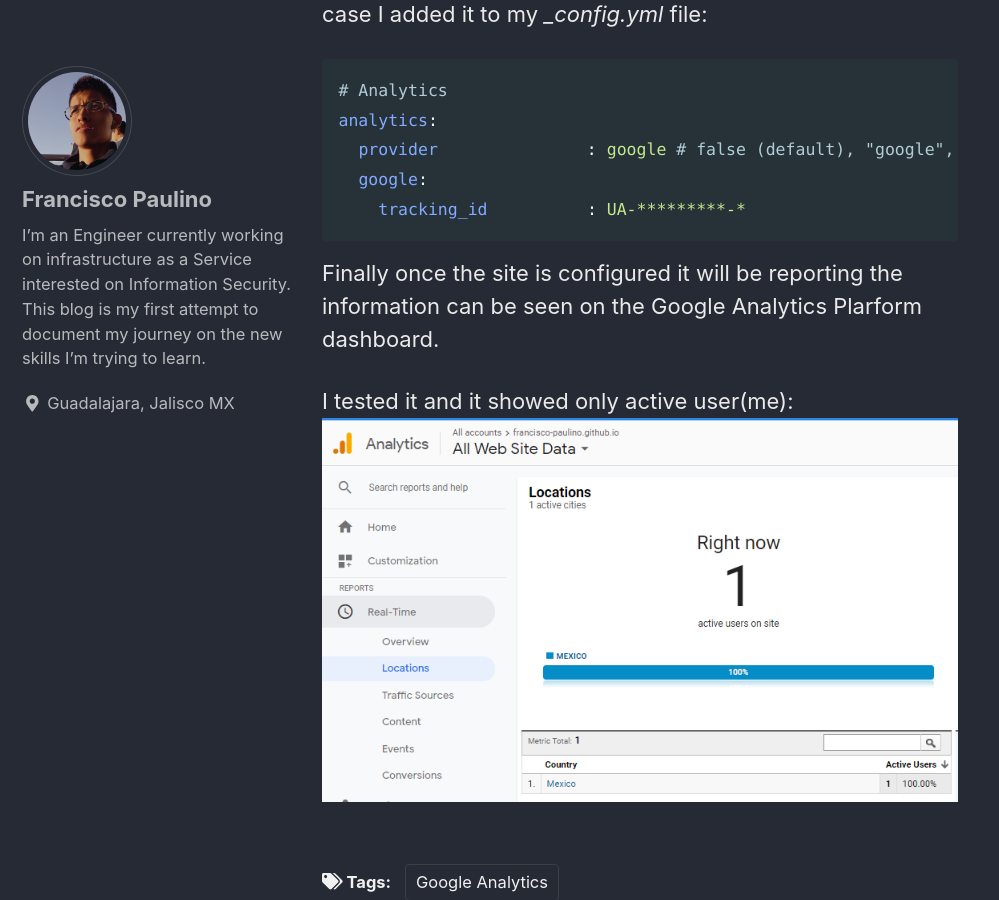
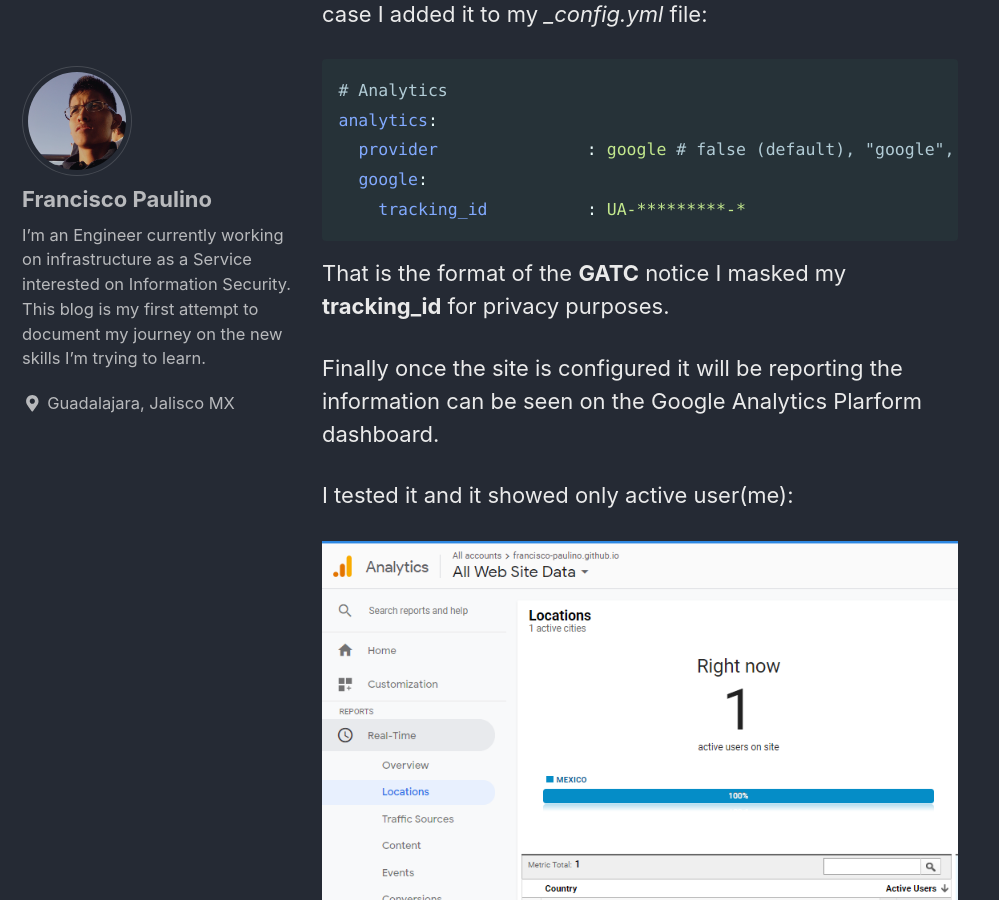
Before and after one commit to francisco-paulino/blog, a Jekyll site: the page built from _posts/2019-02-16-addtional-blog-config.md, in a window 1280 px wide and 900 px high, scrolled down 1867 px. Shown: the whole window, without its empty margins (0-999 px from the left). Built offline with Jekyll 4.4.1, drawn with Linux system fonts in a browser that asks for light colours; cached includes are drawn as plain includes.

Commit message:
updated analytics post

````diff
--- a/_posts/2019-02-16-addtional-blog-config.md
+++ b/_posts/2019-02-16-addtional-blog-config.md
@@ -34,8 +34,10 @@
   google:
     tracking_id          : UA-*********-*
 ```
+That is the format of the **GATC** notice I masked my **tracking_id** for privacy purposes.
 
 Finally once the site is configured it will be reporting the information can be seen on the Google Analytics Plarform dashboard.
 
 I tested it and it showed only active user(me):
+
 <img src="{{ site.url }}{{ site.baseurl }}/images/googleanalytics_report.PNG" alt="">
````
